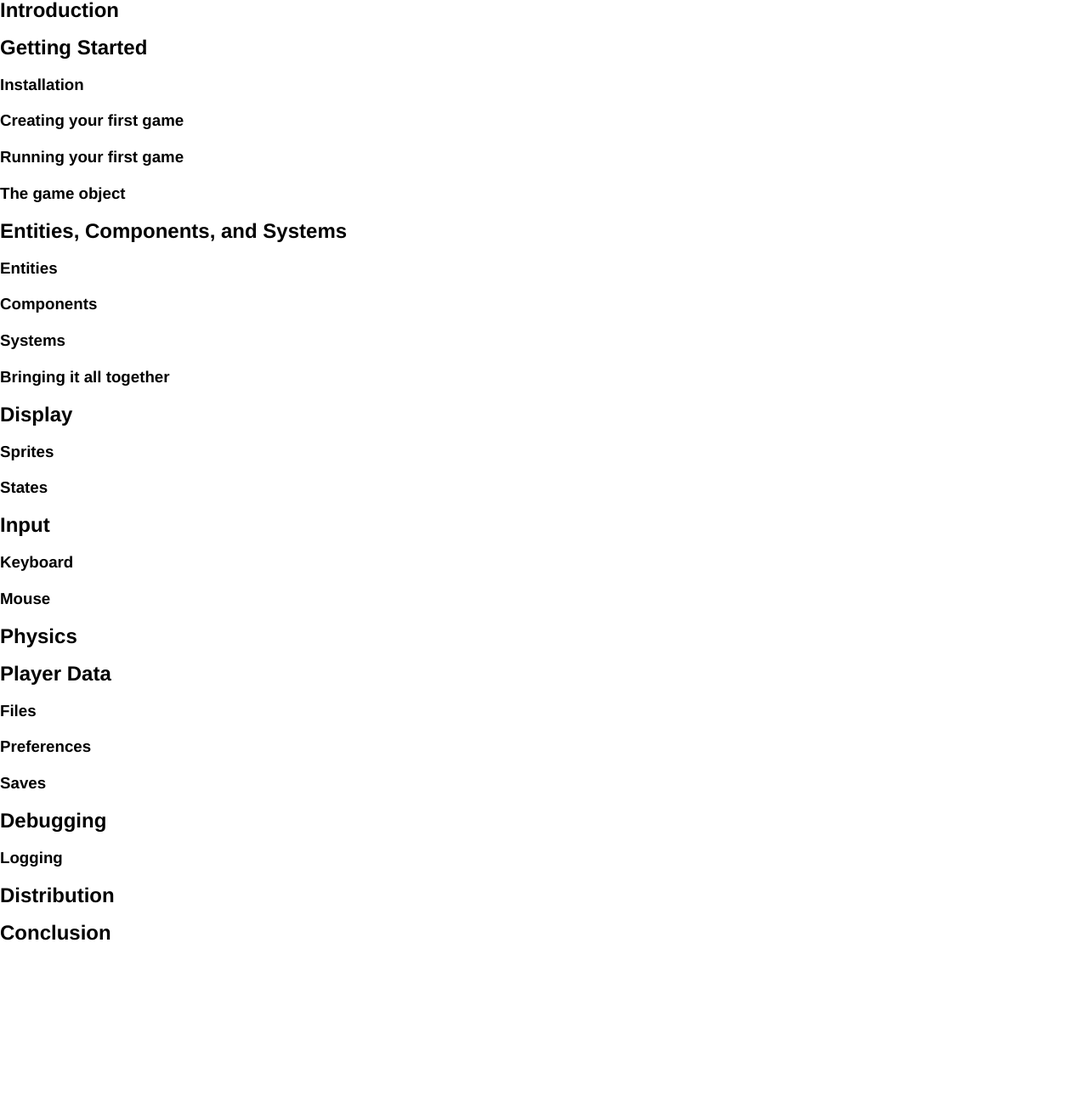
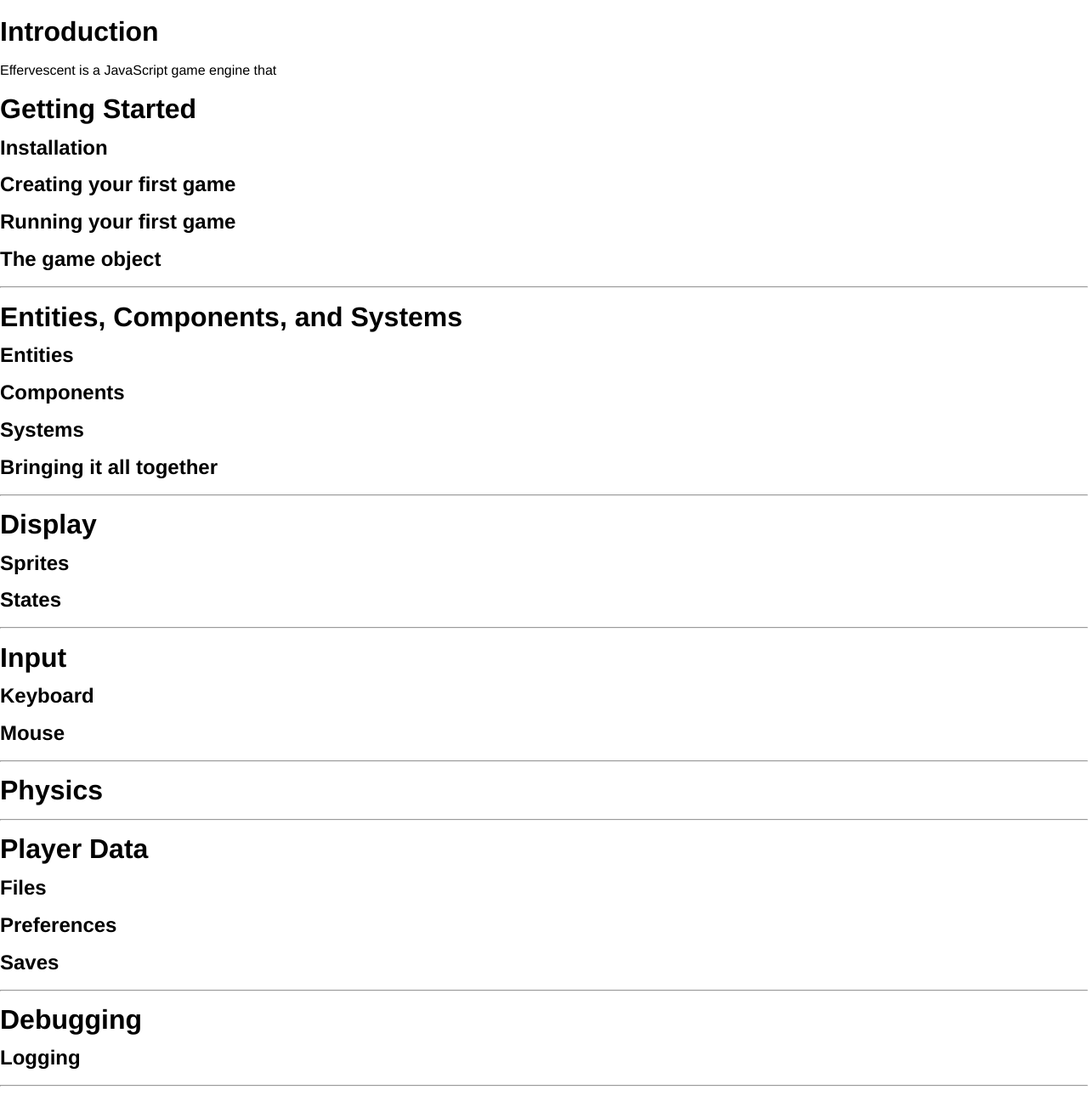
Before and after one commit to massivedanger/effervescent, a website: page public/tutorial.html in a window 1280 px wide. Shown: the part 731-2027 px from the top of the page at 85% size. Before the commit the page ends 1861 px from the top, so only its background shows below. Drawn offline with Linux system fonts and the light colour scheme.

Commit message:
Some formatting of this tutorial
I need to start, ya know, writing it

```diff
--- a/public/tutorial.html
+++ b/public/tutorial.html
@@ -4,7 +4,8 @@
     <meta charset="utf-8">
     <meta name="generator" content="pandoc">
     <meta name="viewport" content="width=device-width, initial-scale=1.0, user-scalable=yes">
-        <title></title>
+      <meta name="author" content="Massive Danger">
+        <title>Effervescent: Tutorial</title>
     <style type="text/css">code{white-space: pre;}</style>
     <!--[if lt IE 9]>
       <script src="http://html5shim.googlecode.com/svn/trunk/html5.js"></script>
@@ -12,9 +13,12 @@
           <link rel="stylesheet" href="assets/docs.css">
         </head>
   <body>
-          <nav id="TOC">
+        <header>
+    <h1 class="title">Effervescent: Tutorial</h1>
+        <h2 class="author">Massive Danger</h2>
+        </header>
+        <nav id="TOC">
   <ul>
-  <li><a href="#tutorial">Tutorial</a><ul>
   <li><a href="#introduction">Introduction</a></li>
   <li><a href="#getting-started">Getting Started</a><ul>
   <li><a href="#installation">Installation</a></li>
@@ -47,35 +51,42 @@
   </ul></li>
   <li><a href="#distribution">Distribution</a></li>
   <li><a href="#conclusion">Conclusion</a></li>
-  </ul></li>
   </ul>
     </nav>
-    <h1 id="tutorial">Tutorial</h1>
-<h2 id="introduction">Introduction</h2>
-<h2 id="getting-started">Getting Started</h2>
-<h3 id="installation">Installation</h3>
-<h3 id="creating-your-first-game">Creating your first game</h3>
-<h3 id="running-your-first-game">Running your first game</h3>
-<h3 id="the-game-object">The game object</h3>
-<h2 id="entities-components-and-systems">Entities, Components, and Systems</h2>
-<h3 id="entities">Entities</h3>
-<h3 id="components">Components</h3>
-<h3 id="systems">Systems</h3>
-<h3 id="bringing-it-all-together">Bringing it all together</h3>
-<h2 id="display">Display</h2>
-<h3 id="sprites">Sprites</h3>
-<h3 id="states">States</h3>
-<h2 id="input">Input</h2>
-<h3 id="keyboard">Keyboard</h3>
-<h3 id="mouse">Mouse</h3>
-<h2 id="physics">Physics</h2>
-<h2 id="player-data">Player Data</h2>
-<h3 id="files">Files</h3>
-<h3 id="preferences">Preferences</h3>
-<h3 id="saves">Saves</h3>
-<h2 id="debugging">Debugging</h2>
-<h3 id="logging">Logging</h3>
-<h2 id="distribution">Distribution</h2>
-<h2 id="conclusion">Conclusion</h2>
+    <h1 id="introduction">Introduction</h1>
+<p>Effervescent is a JavaScript game engine that</p>
+<h1 id="getting-started">Getting Started</h1>
+<h2 id="installation">Installation</h2>
+<h2 id="creating-your-first-game">Creating your first game</h2>
+<h2 id="running-your-first-game">Running your first game</h2>
+<h2 id="the-game-object">The game object</h2>
+<hr />
+<h1 id="entities-components-and-systems">Entities, Components, and Systems</h1>
+<h2 id="entities">Entities</h2>
+<h2 id="components">Components</h2>
+<h2 id="systems">Systems</h2>
+<h2 id="bringing-it-all-together">Bringing it all together</h2>
+<hr />
+<h1 id="display">Display</h1>
+<h2 id="sprites">Sprites</h2>
+<h2 id="states">States</h2>
+<hr />
+<h1 id="input">Input</h1>
+<h2 id="keyboard">Keyboard</h2>
+<h2 id="mouse">Mouse</h2>
+<hr />
+<h1 id="physics">Physics</h1>
+<hr />
+<h1 id="player-data">Player Data</h1>
+<h2 id="files">Files</h2>
+<h2 id="preferences">Preferences</h2>
+<h2 id="saves">Saves</h2>
+<hr />
+<h1 id="debugging">Debugging</h1>
+<h2 id="logging">Logging</h2>
+<hr />
+<h1 id="distribution">Distribution</h1>
+<hr />
+<h1 id="conclusion">Conclusion</h1>
     </body>
 </html>
```
Also changed, not shown: docs/tutorial.md (+60 -27 lines).
